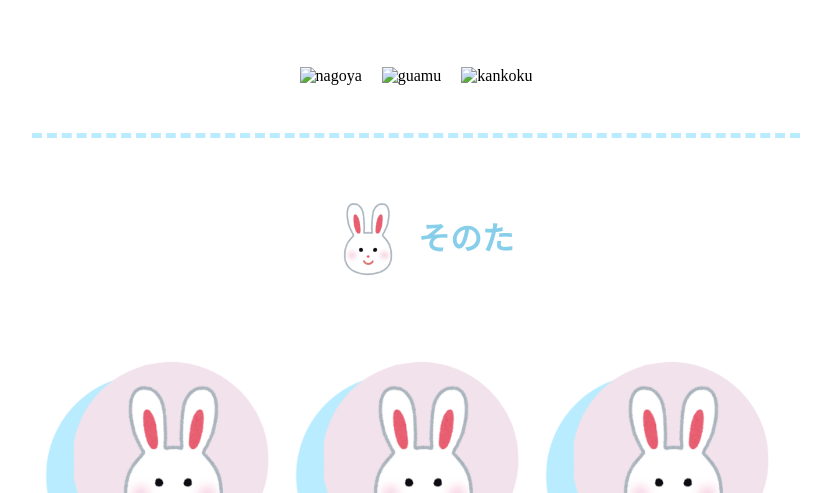
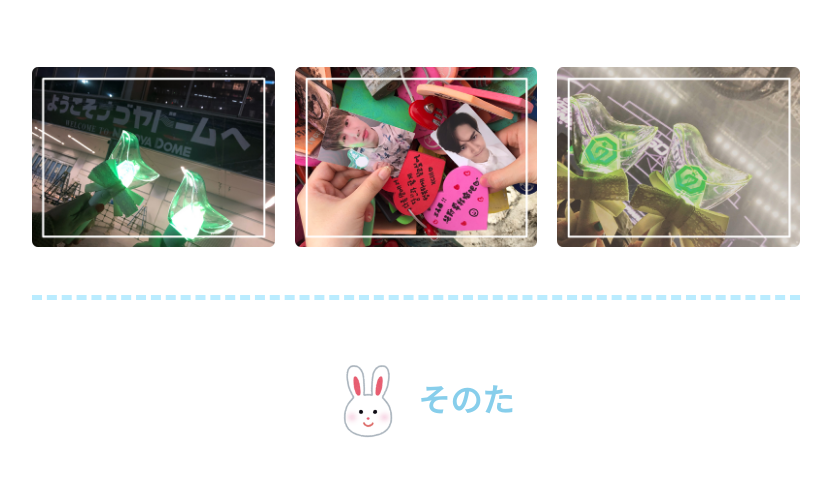
Before and after one commit to suyosuyo/zikosyoukai, a plain HTML site: page index.html in a window 1280 px wide. Shown: the part 2417-2910 px from the top of the page, without its empty margins (224-1055 px from the left). Drawn offline with Linux system fonts and the light colour scheme; a web font is replaced by a local one.

Commit message:
Add files via upload

```diff
--- a/index.html
+++ b/index.html
@@ -138,17 +138,17 @@
 
             <div class="live">
                 <div class="hover">
-                    <div class="hover-img"><img src="../images/nagoya.PNG" alt="nagoya"></div>
+                    <div class="hover-img"><img src="./img2/nagoya.PNG" alt="nagoya"></div>
                     <div class="hover-text"><p>名古屋ドーム <br>Mnet Asian Music Awards</p></div>
                 </div>
 
                 <div class="hover">
-                    <div class="hover-img"><img src="../images/guamu.PNG" alt="guamu"></div>
+                    <div class="hover-img"><img src="./img2/guamu.PNG" alt="guamu"></div>
                     <div class="hover-text"><p>グアム <br>恋人岬</p></div>
                 </div>
 
                 <div class="hover">
-                    <div class="hover-img"><img src="../images/kankoku.PNG" alt="kankoku"></div>
+                    <div class="hover-img"><img src="./img2/kankoku.PNG" alt="kankoku"></div>
                     <div class="hover-text"><p>韓国KSPODOME <br>WORLD TOUR</p></div>
                 </div>
             </div>
```
Also changed, not shown: img2/guamu.PNG (added), img2/kankoku.PNG (added), img2/nagoya.PNG (added).
